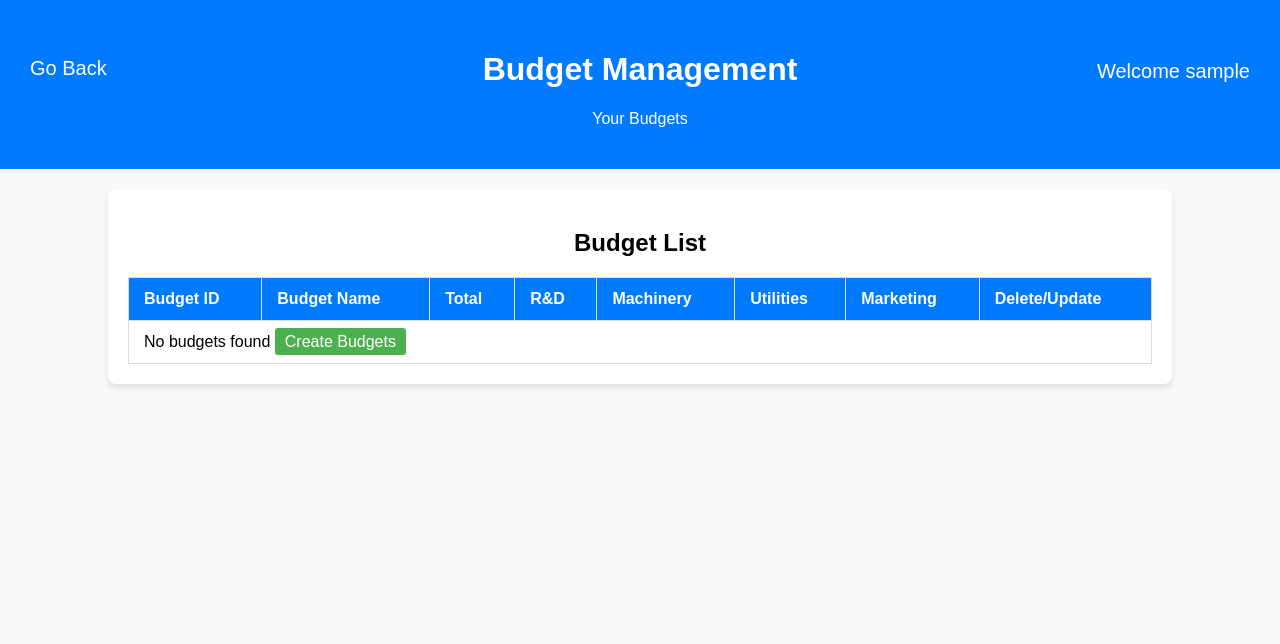
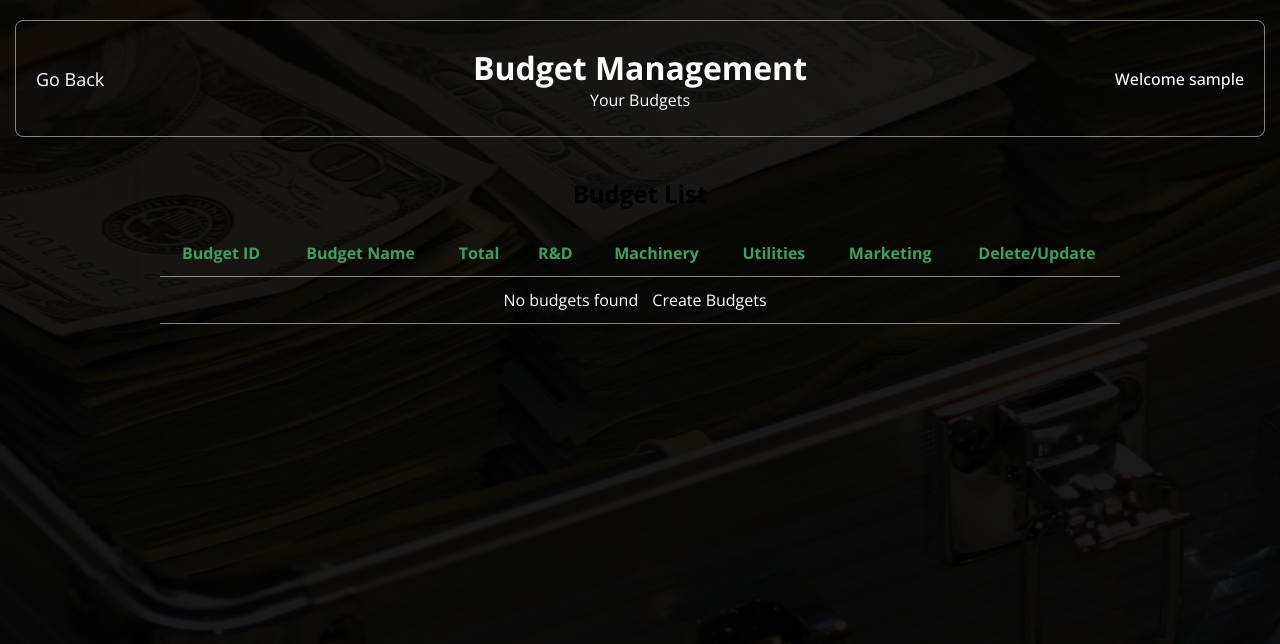
Before and after one commit to devkotakalyan/Budget-Management-System, a PHP site: page /php/Admin/budgets.php in a window 1280 px wide. Shown: the top 644 px of the page. Run offline with PHP 8.4, Linux system fonts and the light colour scheme; a user stored in the database is signed in; data that the repository does not hold is empty.

Commit message:
Working on Fend and almost 80% of it is done

```diff
--- a/CSS/userslist.css
+++ b/CSS/userslist.css
@@ -1,61 +1,79 @@
-/* General Reset */
-body, html {
-    margin: 0;
-    padding: 0;
-    font-family: Arial, sans-serif;
-    background-color: #f8f9fa;
+@import url("https://fonts.googleapis.com/css2?family=Open+Sans:wght@200;300;400;500;600;700&display=swap");
+
+* {
+  margin: 0;
+  padding: 0;
+  box-sizing: border-box;
+  font-family: "Open Sans", sans-serif;
 }
 
-/* Header Styling */
-header {
-    display: flex;
-    background-color: #007bff;
-    color: white;
-    padding: 20px;
-    text-align: center;
+body {
+  background: linear-gradient(rgba(0, 0, 0, 0.9), rgba(0, 0, 0, 0.9)), url(../pics/background/background.jpg) no-repeat center center fixed;
+  /* min-height: 100vh; */
+  width: 100%;
+  padding: 0 15px;
+  font-size: 16px;
 }
 
-.arr{
-    flex: 2;
-    width: 25%;
-    margin-top: 27px;
-    padding: 10px;
-    text-align: left;
+body::before {
+  position: absolute;
+  width: 100%;
+  height: 100%;
+  background: url("../pics/background/pexels-photo-1766838.jpeg"), #000;
+  background-position: center;
+  background-size: cover;
 }
 
-.arr a{
-    text-decoration: none;
-    color: white;
-    font-size: 20px;
+header {
+  margin-top: 20px;
+  padding: 15px 20px;
+  display: flex;
+  align-items: center;
+  color: #fff;
+  border: 1px solid rgba(255, 255, 255, 0.5);
+  border-radius: 8px;
 }
 
-.fld{
-    margin-top: 5px;
-    width: 60%;
-    padding: 5px;
-    text-align: center;
+header .arr{
+    flex: 1;
 }
 
-.log{
-    flex: 2;
-    margin-top: 10px;
-    padding: 10px;
-    text-align: right;
-    width: 25%;
+header .arr a {
+  font-size: 18px;
+  color: #fff;
+  text-decoration: none;
 }
 
-.log p{
-    text-decoration: none;
-    color: white;
-    font-size: 20px;
+header .arr a:hover {
+    color: #3fa159;
+  text-decoration: none;
 }
 
+header .fld{
+    flex: 1;
+    text-align: center;
+    margin: 10px;
+}
+
+header .fld h2.subtitle {
+  font-size: 1.8rem;
+  color: #3fa159;
+}
+
+header .log{
+    flex: 1;
+   text-align: right;
+}
+
+header .log p {
+  font-size: 16px;
+  font-weight: 500;
+}
 
 /* User List Container */
 .user-list-container {
     margin: 20px auto;
     width: 80%;
-    background: white;
     border-radius: 8px;
     box-shadow: 0 4px 6px rgba(0, 0, 0, 0.1);
     padding: 20px;
@@ -67,44 +85,54 @@ header {
     text-align: right;
 }
 
-.user-list-container .add a{
-    text-decoration: none;
-    background-color: #007bff;
-    color: white;
-    border: none;
-    padding: 10px 20px;
-    border-radius: 5px;
-    cursor: pointer;
-    font-size: 16px;
-    width: 100%;
+.container{
+    display: flex;
+    align-items: center;
+    margin-top: 20px;
+    gap: 15px;
+}
 
+.tbl1, .tbl2{
+    flex: 1;
+    padding: 20px;
+    width: 300px;
+    border: 1px solid rgba(255, 255, 255, 0.5);
+    border-radius: 8px;
 }
+
 
 /* User Table Styling */
 .user-table {
+    flex: 1;
     width: 100%;
     border-collapse: collapse;
     margin-top: 20px;
 }
 
-.user-table th, .user-table td {
+.user-table th{
     padding: 12px 15px;
-    border: 1px solid #ddd;
-    text-align: left;
+    border-bottom: 1px solid rgba(255, 255, 255, 0.5);
 }
 
-.user-table th {
-    background-color: #007bff;
-    color: white;
+.container h2{
+    text-align: center;
+    margin-top: 10px;
+    color: #fff
+
 }
 
-.user-table tr:nth-child(even) {
-    background-color: #f2f2f2;
+.user-table td{
+    text-align: center;
+    padding: 12px 15px;
+    border-bottom: 1px solid rgba(255, 255, 255, 0.5);
+    color: #fff;
 }
 
-.user-table tr:hover {
-    background-color: #ddd;
+.user-table th{
+    color: #3fa159;
+    text-align: center;
 }
+
 
 
 /* for tables in the view budgets */
@@ -115,13 +143,13 @@ header {
     border-radius: 3px;
 }
 
-.btn-update {
+/*.btn-update {
     background-color: #4CAF50; /* Green */
-}
+/* }
 
 .btn-delete {
     background-color: #f44336; /* Red */
-}
+/* }
 
 .btn-update:hover {
     background-color: #45a049;
@@ -129,4 +157,15 @@ header {
 
 .btn-delete:hover {
     background-color: #e60000;
+}    */
+
+
+.status-approved {
+    color: #3fa159 !important;
+    font-weight: bold;
 }
+
+.status-rejected {
+    color: red !important;
+    font-weight: bold;
+}
--- a/php/Admin/budget_alloc.php
+++ b/php/Admin/budget_alloc.php
@@ -49,7 +49,7 @@ if ($_SERVER['REQUEST_METHOD'] === 'POST') {
 <body>
     <header>
         <div class="arr">
-            <a href="Adashboard.php">← Go Back</a>
+            <a href="Adashboard.php">Go Back</a>
         </div>
         <div class="fld">
             <h2 class="subtitle">Make a Budget</h2>
--- a/php/User/Udashboard.php
+++ b/php/User/Udashboard.php
@@ -32,7 +32,7 @@
                 <ul class="nav-top">
                     <li><a href="b_ask.php"><i class="material-symbols-rounded">mintmark</i> Ask Budget</a></li>
                     <li><a href="b_stst.php"><i class="material-symbols-rounded">list_alt_check</i> Budget Status</a></li>
-                    <li><a href="#"><i class="material-symbols-rounded">request_quote</i>View Budget</a></li>
+                    <li><a href="view_budget.php"><i class="material-symbols-rounded">request_quote</i>View Budget</a></li>
                 </ul>
                 <ul class="nav-btm">
                     <li><a href="profile.php"><i class="material-symbols-rounded">person</i> Profile</a></li>
--- a/php/User/b_ask.php
+++ b/php/User/b_ask.php
@@ -49,7 +49,7 @@ if ($_SERVER['REQUEST_METHOD'] === 'POST') {
 <body>
     <header>
         <div class="arr">
-            <a href="Udashboard.php">← Go Back</a>
+            <a href="Udashboard.php">Go Back</a>
         </div>
         <div class="fld">
             <h2 class="subtitle">Ask a Budget</h2>
```
Also changed, not shown: php/User/b_stst.php (+17 -15 lines).
